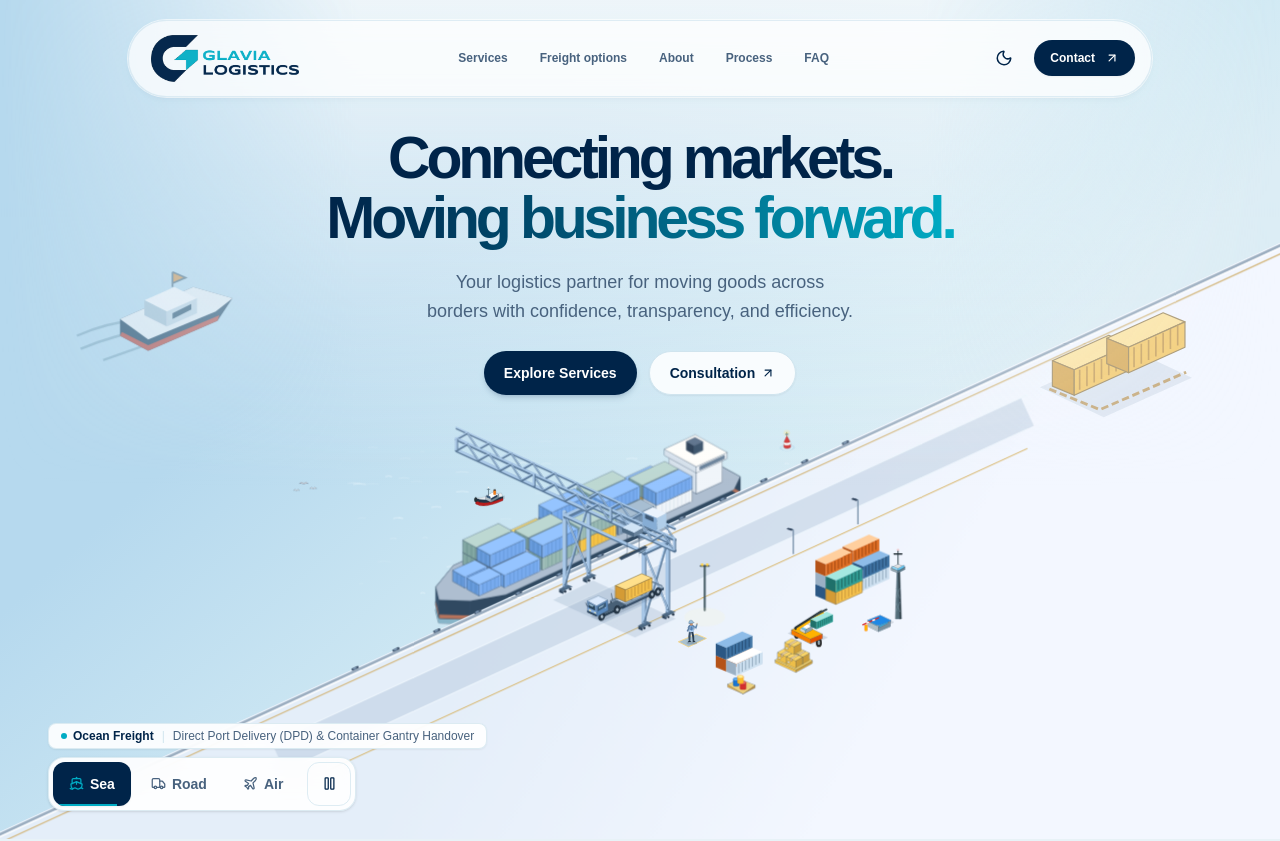
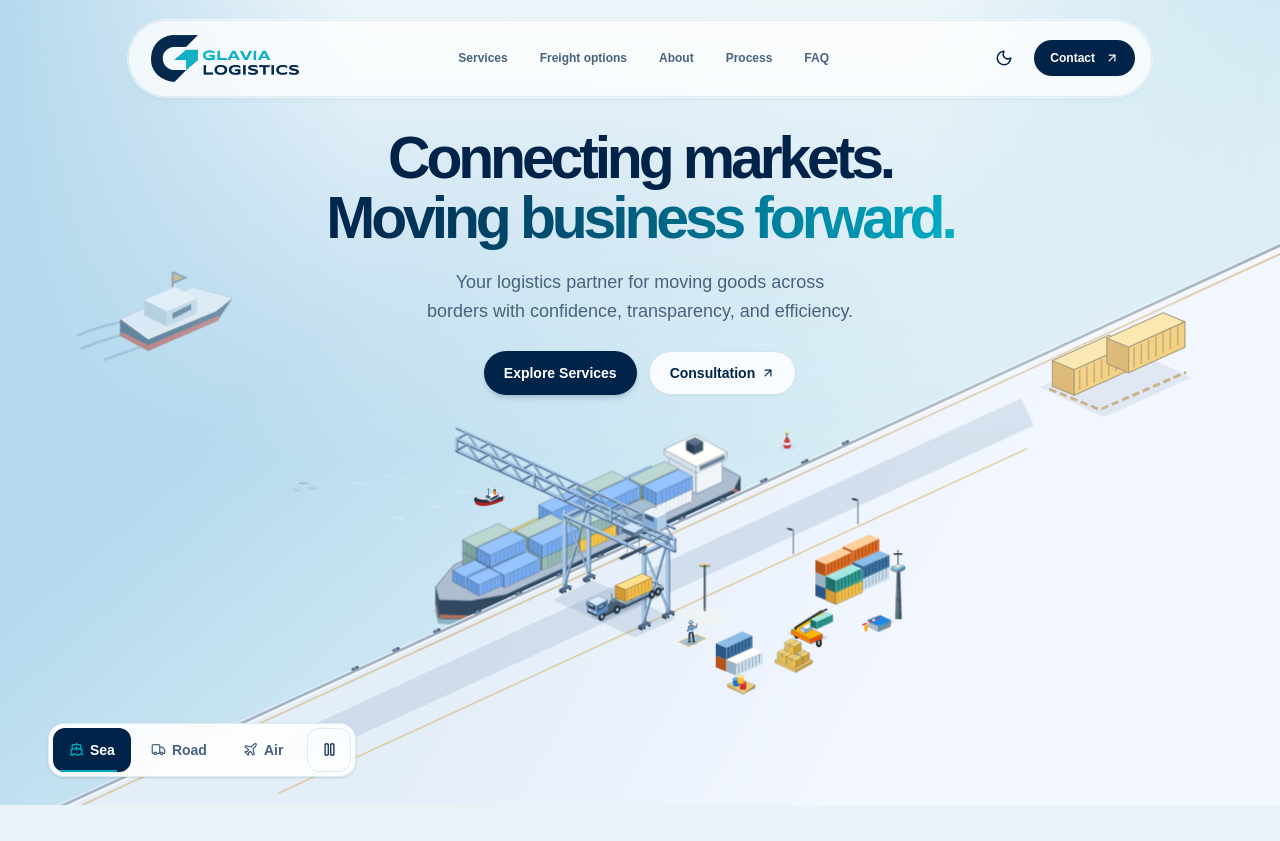
Before and after one commit to amrita022/glavia-logistics-website, a Next.js app: page / in a window 1280 px wide. Shown: the top 841 px of the page. Built offline with nearby package versions, Linux system fonts and the light colour scheme; a web font is replaced by a local one.

Commit message:
refactor: remove badge and tagline from hero transport modes and simplify controls layout

```diff
--- a/src/components/hero.tsx
+++ b/src/components/hero.tsx
@@ -8,8 +8,6 @@ const modes = [
   {
     id: "sea",
     name: "Sea",
-    badge: "Ocean Freight",
-    tagline: "Direct Port Delivery (DPD) & Container Gantry Handover",
     icon: Ship,
     frame: [-12, -36, 714, 350],
     alt: "At a container port, a gantry lifts cargo from a trailer onto a docked ship.",
@@ -17,8 +15,6 @@ const modes = [
   {
     id: "road",
     name: "Road",
-    badge: "Surface Express",
-    tagline: "Cross-Docking Hub & Domestic Linehaul Transit",
     icon: Truck,
     frame: [-8, -8, 776, 361],
     alt: "At a warehouse, a worker moves a parcel to a waiting truck as traffic passes.",
@@ -26,8 +22,6 @@ const modes = [
   {
     id: "air",
     name: "Air",
-    badge: "Priority Air",
-    tagline: "Expedited Ramp Loading & Scheduled International Cargo",
     icon: Plane,
     frame: [65, -49, 847, 365],
     alt: "Ground crew load a cargo aircraft and clear the apron before takeoff.",
@@ -258,30 +252,11 @@ export function Hero() {
         className="min-h-[clamp(14rem,min(30vw,40svh),32rem)] flex-1 max-md:order-last"
       />
 
-      {/* Bottom Scene Controls & Real-Time Mode Details */}
+      {/* Bottom Scene Controls */}
       <div
         ref={controls}
-        className="flex flex-col items-center sm:items-start w-full px-4 pt-2 pb-5 sm:px-8 md:pb-7 lg:px-12 gap-2"
+        className="flex flex-col items-center sm:items-start w-full px-4 pt-2 pb-5 sm:px-8 md:pb-7 lg:px-12"
       >
-        {/* Dynamic Scene Caption Badge */}
-        <AnimatePresence mode="wait">
-          <motion.div
-            key={mode.id}
-            initial={{ opacity: 0, y: 5 }}
-            animate={{ opacity: 1, y: 0 }}
-            exit={{ opacity: 0, y: -5 }}
-            transition={{ duration: 0.25 }}
-            className="flex items-center gap-2 rounded-lg bg-surface/90 border border-panel/75 px-3 py-1 text-xs text-copy shadow-xs backdrop-blur-md"
-          >
-            <span className="font-semibold text-solid flex items-center gap-1.5">
-              <span className="size-1.5 rounded-full bg-primary inline-block" />
-              {mode.badge}
-            </span>
-            <span className="hidden sm:inline text-panel">|</span>
-            <span className="hidden sm:inline">{mode.tagline}</span>
-          </motion.div>
-        </AnimatePresence>
-
         {/* Toolbar Switcher with Live Active Progress Bar */}
         <div className="flex w-fit max-w-full items-center gap-1 rounded-2xl border border-panel/75 bg-surface/90 backdrop-blur-md p-1 shadow-sm sm:gap-2">
           <div role="group" aria-label="Transport scene" className="flex items-center gap-1">
```
